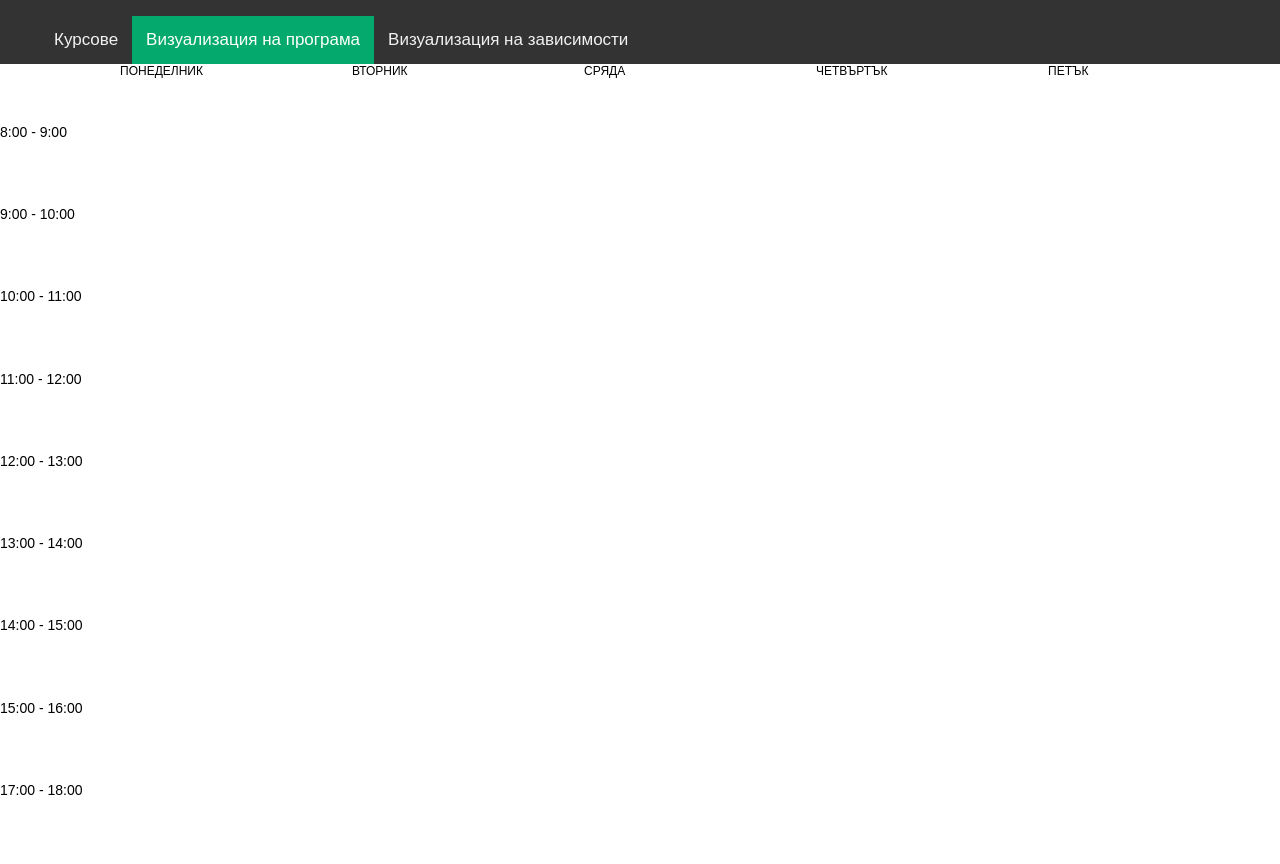
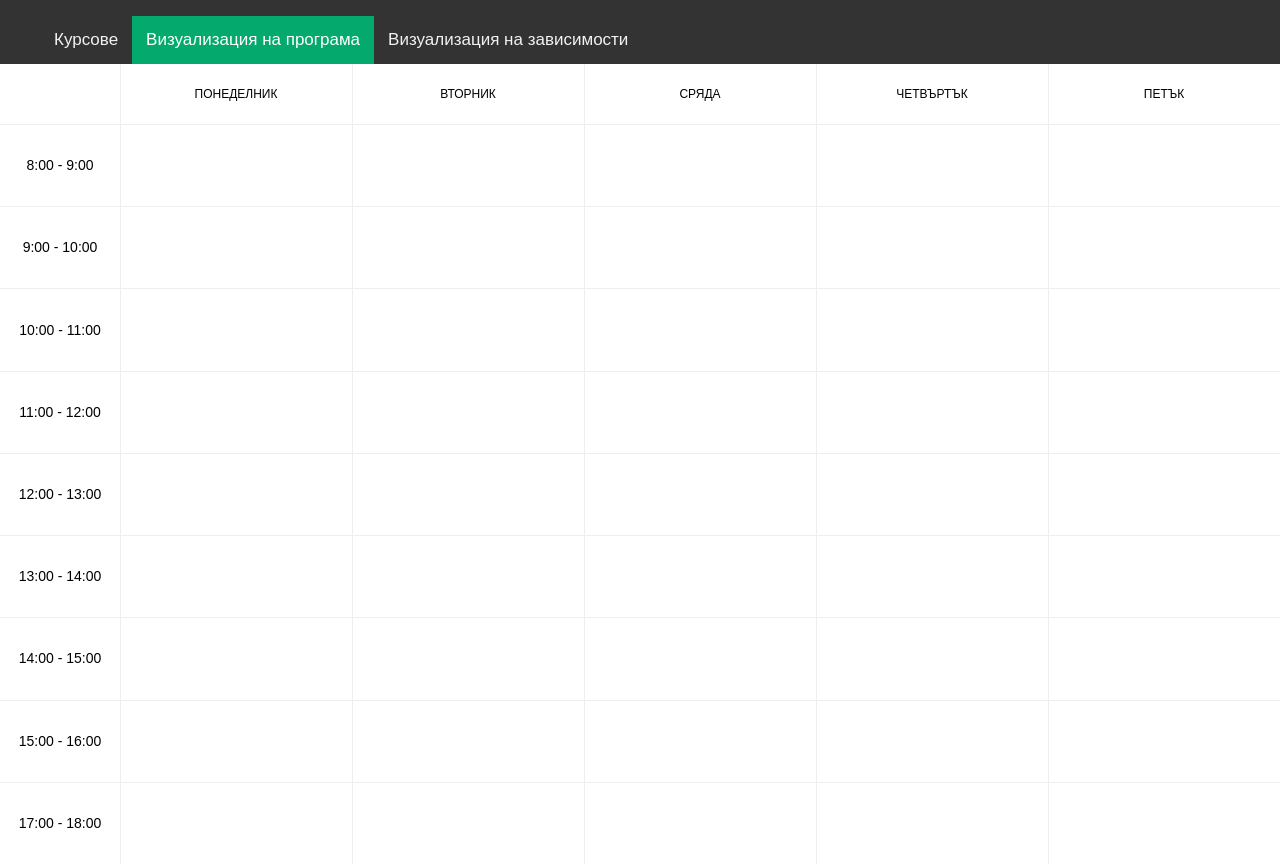
Before and after one commit to HristianIliev/Timetable, a PHP site: page /display.html in a window 1280 px wide. Run offline with PHP 8.4, Linux system fonts and the light colour scheme; data that the repository does not hold is empty.

Commit message:
Update display-timetable.css

```diff
--- a/display-timetable.css
+++ b/display-timetable.css
@@ -102,7 +102,7 @@
     font-size: 12px;
 }
 
-.timetable .week-names>div {
+.timetable .week-names>section {
     display: flex;
     align-items: center;
     justify-content: center;
@@ -118,7 +118,7 @@
     font-size: 14px;
 }
 
-.timetable .time-interval>div {
+.timetable .time-interval>section {
     display: flex;
     align-items: center;
     justify-content: center;
@@ -134,7 +134,7 @@
     grid-template-columns: repeat(5, 1fr);
 }
 
-.timetable .content>div {
+.timetable .content>section {
     box-shadow: inset 1px 0 0 #eceff1, inset 0 1px 0 0 #eceff1;
 }
 
```
